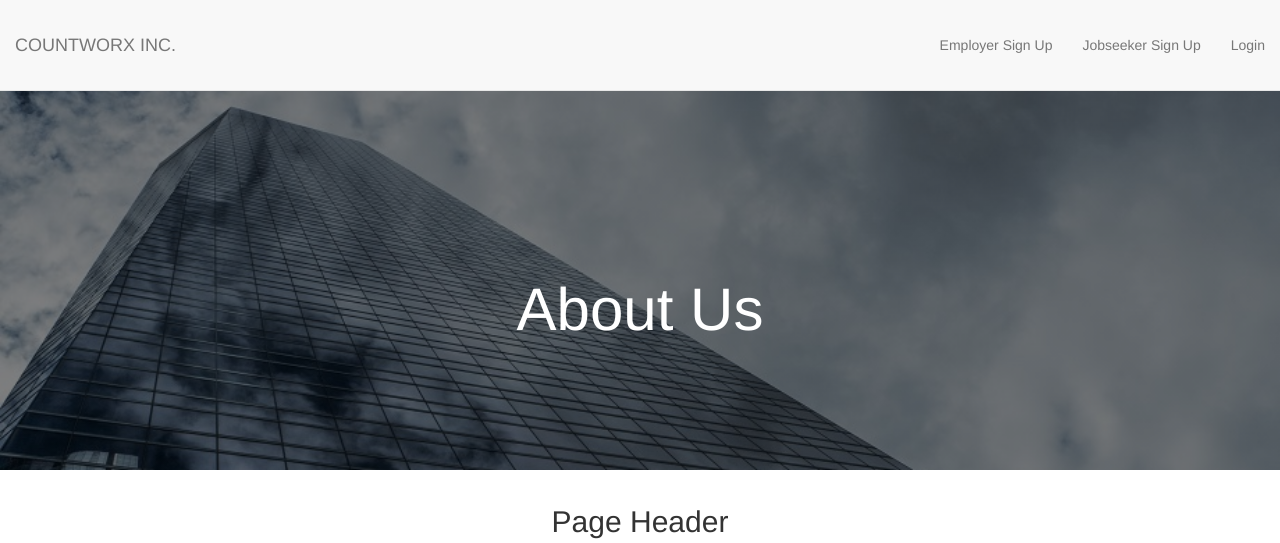
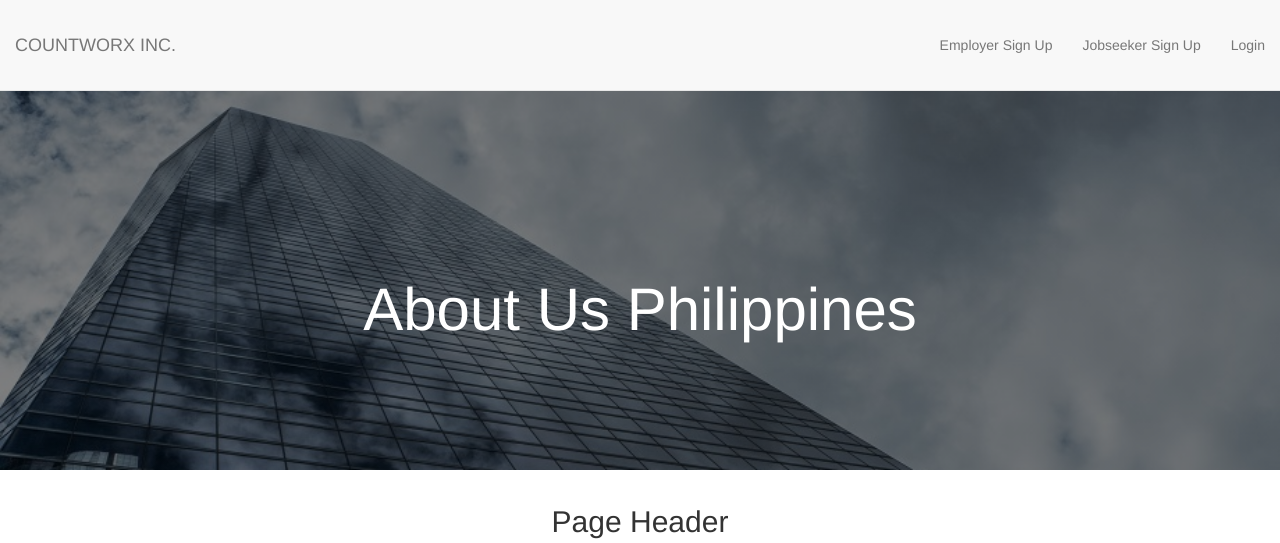
Before and after one commit to rogelio-malvecino/CountWorx, a PHP site: page /Countworx/about_us.php in a window 1280 px wide. Shown: the top 543 px of the page. Run offline with PHP 8.4, Linux system fonts and the light colour scheme; some libraries are stand-ins or nearby versions.

Commit message:
update about page

```diff
--- a/Countworx/about_us.php
+++ b/Countworx/about_us.php
@@ -83,7 +83,7 @@
         <div class="container">
             <div class="row">
               <div class="col-md-12 text-center index-head">
-              <h1>About Us</h1>
+              <h1>About Us Philippines</h1>
 
               </div>
             </div>
```
